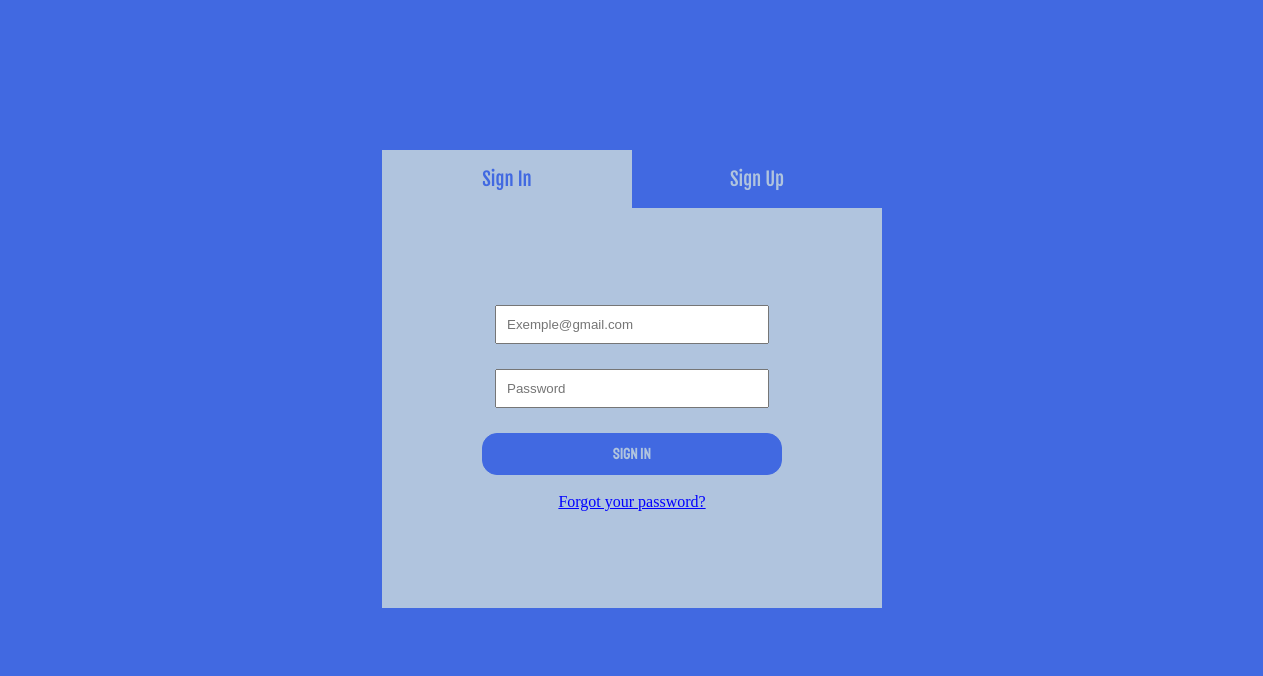
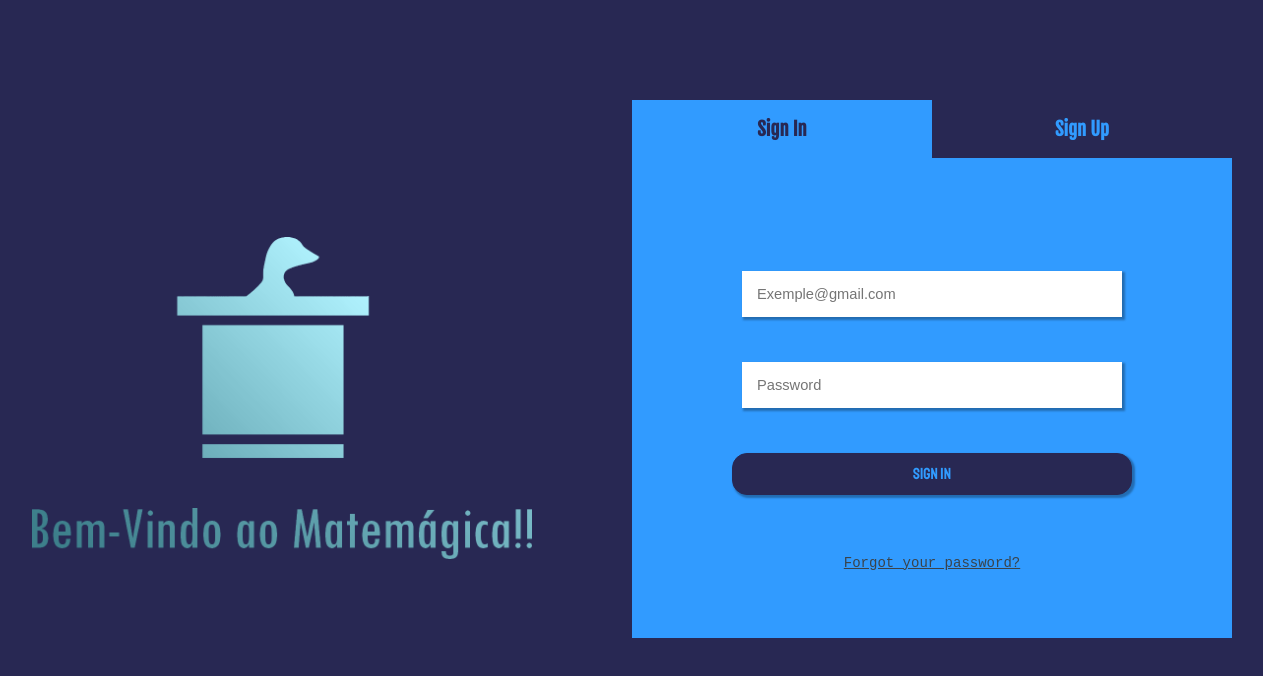
Before and after one commit to ScrubRakeN/FeCEAPMatemagica, an Electron app: page src/SignInSignUp.html in a window 1500 px wide. Shown: the whole page, without its empty margins (118-1381 px from the left). Drawn offline with Linux system fonts and the light colour scheme; a web font is replaced by a local one.

Commit message:
Slightly changed SignIn/SignUp style and prepared a game selection menu

```diff
--- /dev/null
+++ b/assets/css/SiginSingUp.css
@@ -0,0 +1,122 @@
+@import url('https://fonts.googleapis.com/css2?family=Azeret+Mono:wght@600&family=Fjalla+One&family=Staatliches&display=swap');
+
+*{
+    margin: 0;
+    padding: 0;
+}
+
+html{
+    height: 100%;
+    width: auto;
+}
+
+body {
+    background-color: rgb(40, 40, 83);
+    display: flex;
+    align-items: center;
+    justify-content: center;
+    height: 100%;
+    width: auto;
+}
+
+.imgContainer{
+    margin-right: 100px;
+}
+
+img{
+    max-width: 500px;
+}
+
+.formulary {
+    width: 100%;
+    height: 80%;
+    display: flex;
+    align-items: center;
+    justify-content: center;
+    text-align: center;
+    background-color: #319bff;
+
+}
+
+.tabbedPane {
+    width: 100%;
+    font-family: 'Fjalla One', sans-serif;
+    font-weight: bolder;
+    font-size: 14pt;
+    color: rgb(40, 40, 83);
+}
+
+.container {
+    width: 600px;
+    height: 600px;
+}
+
+section {
+    display: flex;
+    align-items: center;
+    justify-content: center;
+}
+
+a#anchor{
+    font-family: 'Azeret Mono', monospace;
+    font-size: 10.5pt;
+    font-weight: 500;
+    color: rgb(58, 67, 75);
+}
+
+a.panes{
+    border: none;
+    text-decoration: none;
+    display: flex;
+    align-items: center;
+    justify-content: center;
+    width: 300px;
+    height: 58px;
+    float: left;
+    background-color: #319bff;
+}
+
+#isNotSelected {
+    color: #319bff;
+    background-color: rgb(40, 40, 83);
+}
+
+a:hover{
+    cursor: pointer;
+}
+
+input#submit{
+    padding: 10px;
+    width: 400px;
+    border: solid 1px rgb(40, 40, 83);
+    border-radius: 15px;
+    color: #319bff;
+    background-color: rgb(40, 40, 83);
+    font-family: 'Staatliches', cursive;
+    font-size: 12pt;
+    margin-bottom: 40px;
+}
+
+input#submit:hover{
+    color: rgb(27, 27, 82);
+    background-color: #319bff;
+    box-shadow: none;
+    transition: 150ms;
+    cursor: pointer;
+}
+
+input {
+    border: none;
+    outline: none;
+    font-family: 'Nunito', sans-serif;
+    box-shadow: 2px 2px 2px 1px rgba(0, 0, 0, 0.3);
+    font-size: 11pt;
+    margin-top: 45px;
+    padding: 15px;
+    width: 350px;
+}
+
+input:hover{
+    transition: 150ms;
+    box-shadow: 3px 3px 3px 2px rgba(0, 0, 0, 0.3);
+}
--- a/assets/css/main.css
+++ /dev/null
@@ -1,101 +0,0 @@
-@import url('https://fonts.googleapis.com/css2?family=Fjalla+One&family=STIX+Two+Text&family=Staatliches&display=swap');
-
-*{
-    margin: 0;
-    padding: 0;
-}
-
-html{
-    height: 100%;
-    width: auto;
-}
-
-body {
-    background-color: royalblue;
-    display: flex;
-    align-items: center;
-    justify-content: center;
-    height: 100%;
-    width: auto;
-}
-
-.formulary {
-    width: 100%;
-    height: 80%;
-    display: flex;
-    align-items: center;
-    justify-content: center;
-    text-align: center;
-    background-color: lightSteelBlue;
-
-}
-
-.tabbedPane {
-    width: 100%;
-}
-
-.container {
-    width: 500px;
-    height: 500px;
-}
-
-section {
-    display: flex;
-    align-items: center;
-    justify-content: center;
-}
-
-a#anchor{
-    font-family: 'STIX Two Text', serif;
-    color: blue;
-}
-
-a.panes{
-    background-color: lightSteelBlue;
-    border: none;
-    text-decoration: none;
-    display: flex;
-    align-items: center;
-    justify-content: center;
-    font-family: 'Fjalla One', sans-serif;
-    font-weight: 400;
-    font-size: 14pt;
-    color: royalblue;
-    width: 250px;
-    height: 58px;
-    float: left;
-}
-
-#isNotSelected {
-    color: lightSteelBlue;
-    background-color: royalblue;
-}
-
-a:hover{
-    cursor: pointer;
-}
-
-input#submit{
-    padding: 10px;
-    width: 300px;
-    border: solid 1px royalblue;
-    border-radius: 15px;
-    color: lightSteelBlue;
-    background-color: royalblue;
-    font-family: 'Staatliches', cursive;
-    font-size: 12pt;
-    margin: 0;
-}
-
-input#submit:hover{
-    color: royalblue;
-    background-color: lightSteelBlue;
-    transition: 100ms;
-    cursor: pointer;
-}
-
-input {
-    margin-bottom: 25px;
-    padding: 10px;
-    width: 250px;
-}
--- /dev/null
+++ b/assets/css/mainPage.css
@@ -0,0 +1,23 @@
+*{
+    margin: 0;
+    padding: 0;
+}
+
+body{
+    display: flex;
+    align-items: center;
+    justify-content: center;
+    width: auto;
+    height: 100%;
+}
+
+html {
+    width: auto;
+    height: 100%;
+}
+
+section{
+    display: flex;
+    align-items: center;
+    justify-content: center;
+}
--- a/dataBase.js
+++ b/dataBase.js
@@ -1,3 +1,4 @@
+const { ipcRenderer } = require('electron');
 const mysql = require('mysql');
 require('dotenv').config();
 
@@ -10,7 +11,7 @@ const connection = mysql.createConnection({
 
 connection.connect((error) =>{
     if(error){
-         return console.log("Connection faild!");
+         return console.log("Connection failed!");
     }
     return console.log('Succesfully connected!');
 });
@@ -45,7 +46,7 @@ function signIn(){
     connection.query(`SELECT name FROM users WHERE email = '${data.email}' and password = '${data.password}';`, (error, results, fields) =>{
         if(error) throw error;
         if(results.length > 0){
-            return console.log('Succesfully sined In!');
+            return ipcRenderer.send('mainPage');
         }
         console.log('Sign In faild!');
         connection.end(() =>{
--- a/preload.js
+++ b/preloadSignInSignUp.js
@@ -1,7 +1,5 @@
-
+const db = require('./dataBase.js');
 window.addEventListener('DOMContentLoaded', () =>{
-    const db = require('./dataBase.js');
-
     document.querySelector('#submit').addEventListener('click', () => {
 
         if(document.querySelectorAll('a')[0].getAttribute('id') == null){
@@ -9,7 +7,5 @@ window.addEventListener('DOMContentLoaded', () =>{
         }else {
             db.signUp()
         }
-
     });
-
 });
--- a/src/index.html
+++ b/src/SignInSignUp.html
@@ -4,10 +4,14 @@
     <meta charset="UTF-8">
     <meta http-equiv="X-UA-Compatible" content="IE=edge">
     <meta name="viewport" content="width=device-width, initial-scale=1.0">
-    <link rel="stylesheet" href="../assets/CSS/main.css">
-    <title>Matemágica</title>
+    <link rel="stylesheet" href="../assets/CSS/SiginSingUp.css">
 </head>
 <body>
+    <section>
+        <div class="imgContainer">
+            <img src="../assets/img/matLogo.png" alt="">
+        </div>
+    </section>
     <section>
         <div class="container">
             <div class="tabbedPane">
@@ -15,8 +19,8 @@
                 <a class="panes" id="isNotSelected">Sign Up</a>
             </div>
             <div class="formulary">
-                <form action="">
-                    <input type="email" placeholder="Exemple@gmail.com"><br>
+                <form>
+                    <input type="email" placeholder="Exemple@gmail.com" autofoucs><br>
                     <input type="password" placeholder="Password"><br>
                     <input id="submit" type="button" value="Sign In">
                     <br><br>
@@ -28,5 +32,5 @@
         </div>
     </section>
 </body>
-    <script src="./index.js"></script>
+    <script src="./SignInSignUp.js"></script>
 </html>
```
Also changed, not shown: main.js (+34 -7 lines), src/mainPage.html (added, +25 -0 lines), assets/img/matLogo.png (added), preloadMainPage.js (added), src/SignInSignUp.js (renamed from src/index.js), src/mainPage.js (added).
